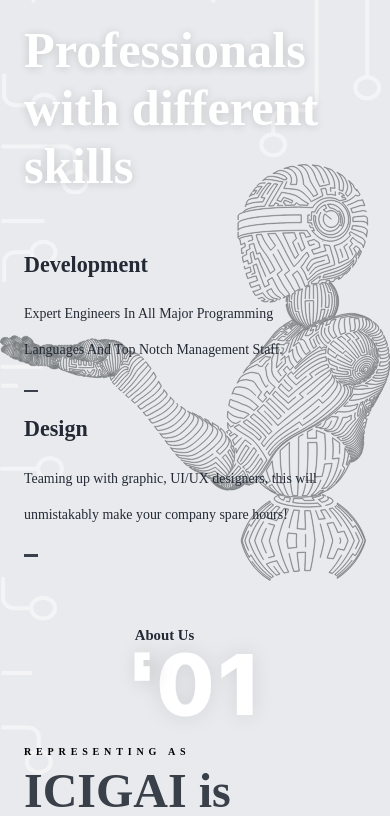
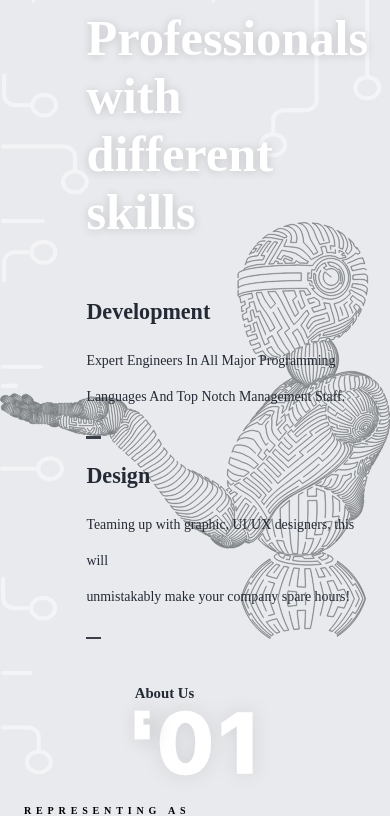
Before and after one commit to Mostafaahmed20155/icigai-redesign, a website: page index.html in a window 390 px wide. Shown: the part 61-877 px from the top of the page. Drawn offline with nearby package versions, Linux system fonts and the light colour scheme; a web font is replaced by a local one.

```diff
--- a/css/style.css
+++ b/css/style.css
@@ -845,7 +845,9 @@
         display: none;
     }
     .main-section .hero-section {
-        padding: 5rem;
+      margin: auto;
+  width: 100%;
+  margin-top: 70px;
     }
     .main-section .hero-section .primary-text .secondary-text {
         flex-direction: column;
```
